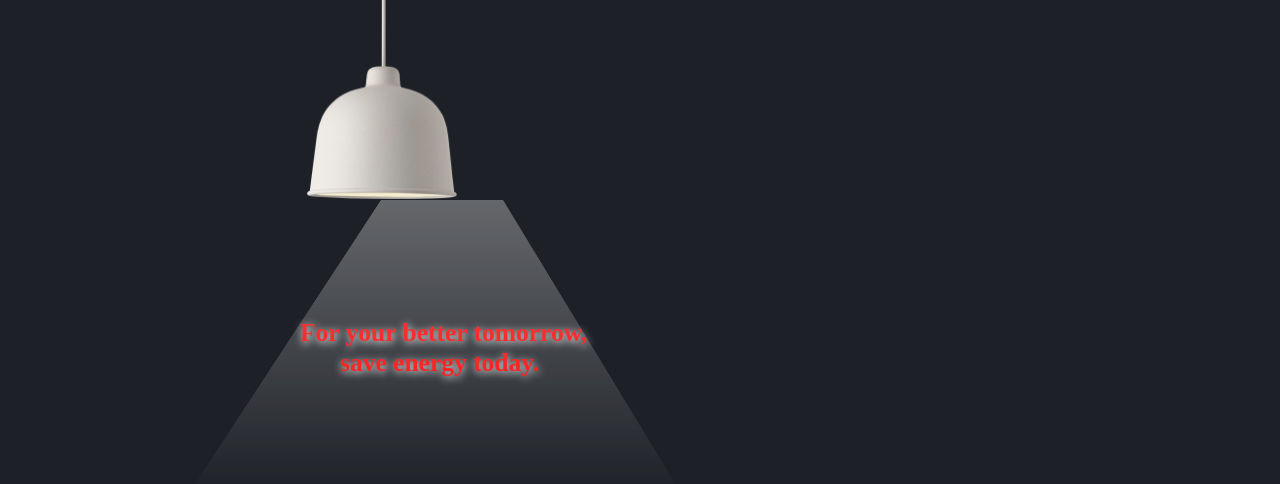
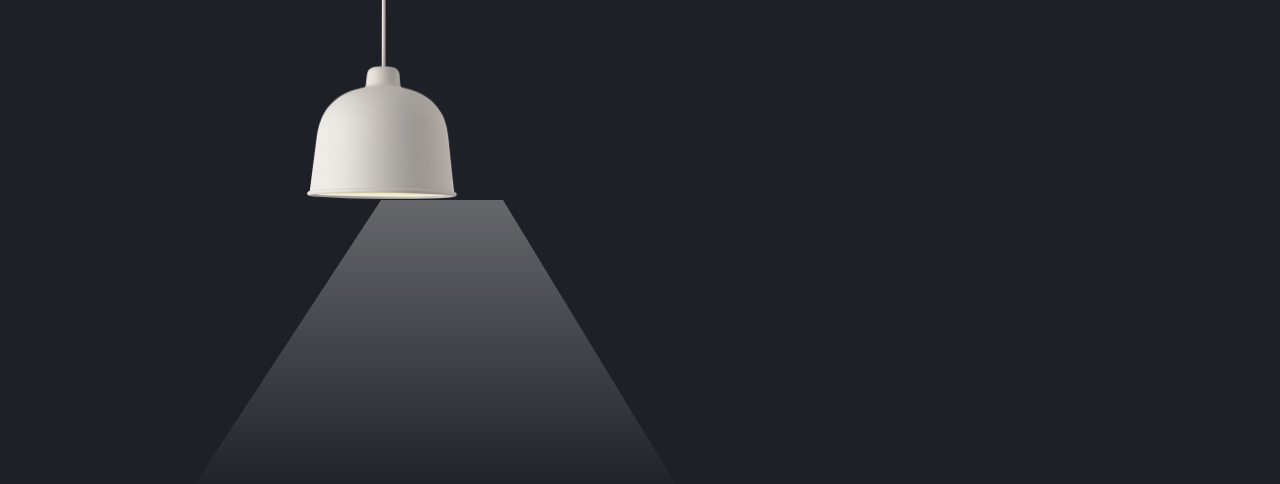
Before and after one commit to DinakarC/lamp_ad, a plain HTML site: page index.html in a window 1280 px wide. Both pictures are taken after a click on the button 1211 px from the left and 42 px from the top of the page. Shown: the part 88-572 px from the top of the page. Drawn offline with Linux system fonts and the light colour scheme.

```diff
--- a/index.html
+++ b/index.html
@@ -36,7 +36,7 @@
         function toggleBtn(){
             btn.classList.toggle("active");
             light.classList.toggle("on");
-            txt.classList.toggle("appear")
+            txt.classList.toggle("appearance")
         }
     </script>
 </body>
```
Also changed, not shown: 1 other file.
